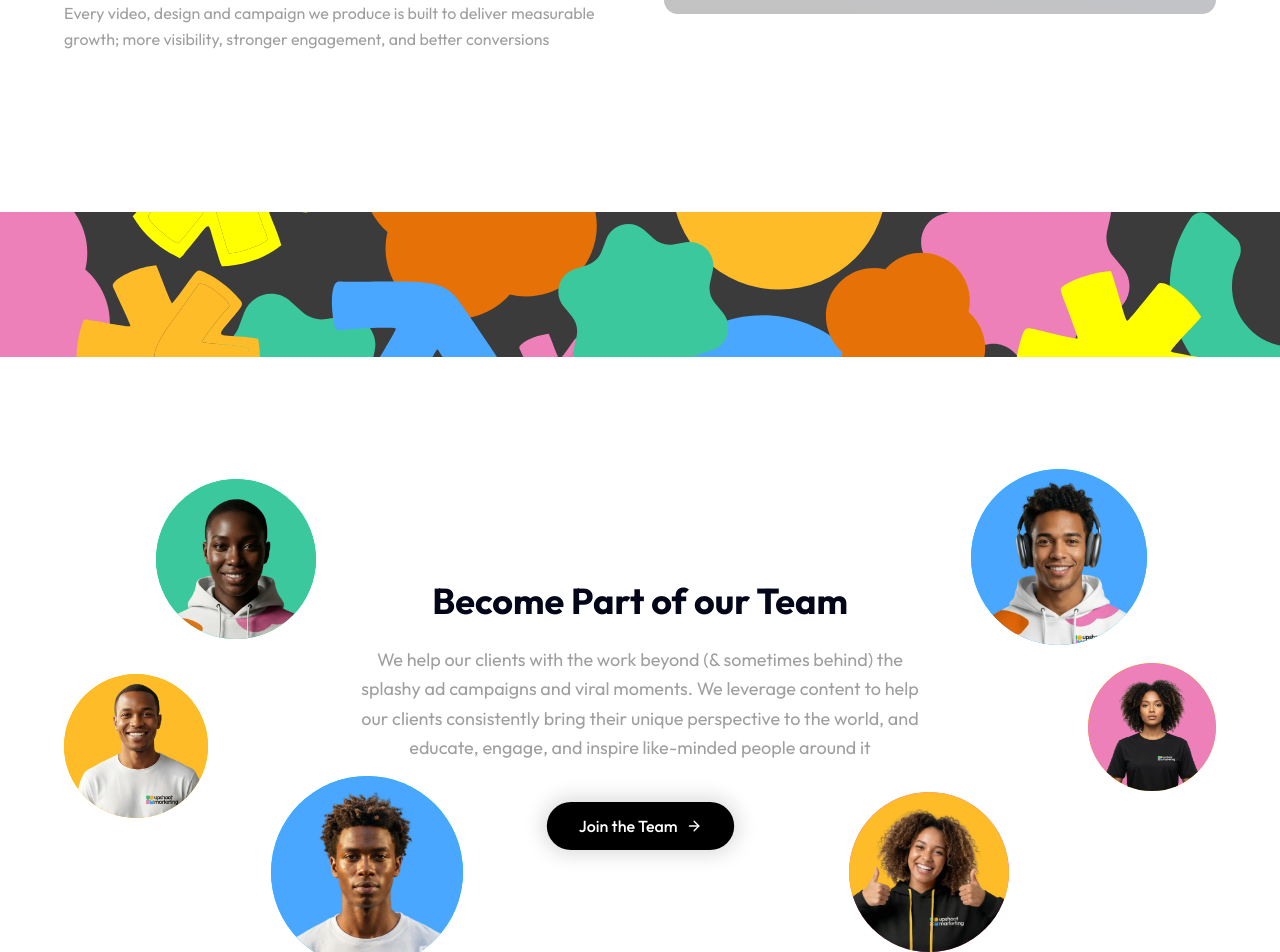
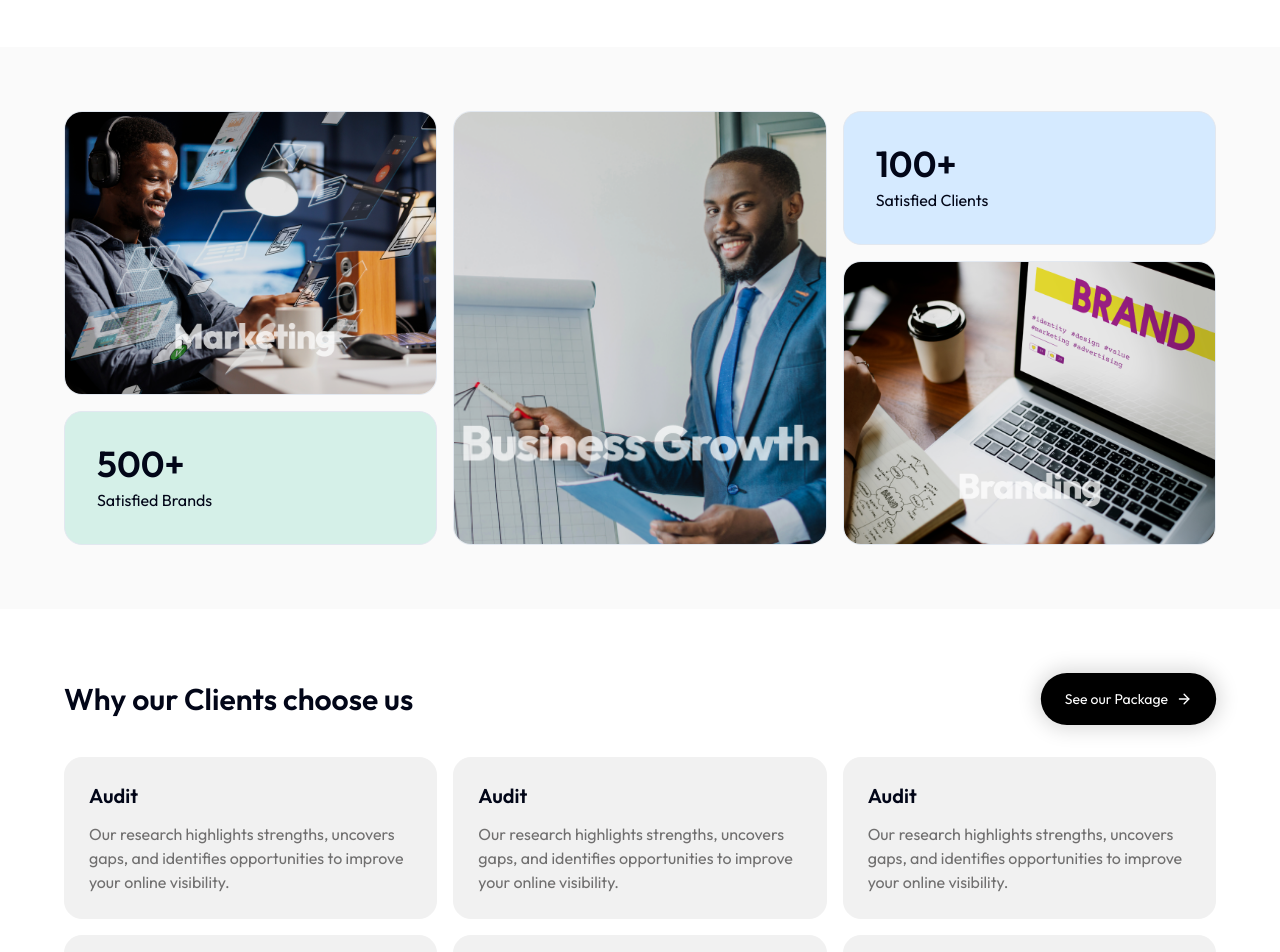
Before and after one commit to Ewosoft-Solutions/upshootmarketing, a Next.js app: page /about-us in a window 1280 px wide. Shown: the part 511-1463 px from the top of the page. Built offline with nearby package versions, Linux system fonts and the light colour scheme.

Commit message:
About us page

```diff
--- a/app/about-us/page.tsx
+++ b/app/about-us/page.tsx
@@ -1,11 +1,173 @@
-import { AboutSection } from '@/app/components/sections/AboutSection';
-import { CTASection } from '@/app/components/sections/CTASection';
+import Link from 'next/link';
+import Image from 'next/image';
+import { Play } from 'lucide-react';
+import { ShimmerButton } from '@/app/components/ui/shimmer-button';
+
+const aboutParagraphs = [
+  'UpShoot Marketing is a B2B marketing agency helping brands grow faster through content that connects, converts, and drives real results.',
+  'We partner with businesses to turn their ideas into powerful stories that attract attention, build trust, and inspire action by combining strategic content planning, creative storytelling, and high-quality visuals. We help companies stand out, scale their marketing, and strengthen their customer relationships.',
+  'At UpShoot Marketing, we go beyond creating content, we create momentum. Every video, design, and campaign we produce is built to deliver measurable growth: more visibility, stronger engagement, and better conversions.',
+];
+
+const stats = [
+  { value: '500', label: 'Satisfied Brands' },
+  { value: '100', label: 'Satisfied Clients' },
+];
+
+const aboutPhotoTiles = [
+  {
+    key: 'p1',
+    src: '/assets/images/sections/hero/marketing.front.png',
+    alt: 'Marketing campaign visual',
+  },
+  {
+    key: 'p2',
+    src: '/assets/images/sections/hero/business-growth.front.png',
+    alt: 'Business growth visual',
+  },
+  {
+    key: 'p3',
+    src: '/assets/images/sections/hero/branding.front.png',
+    alt: 'Branding visual',
+  },
+];
+
+const clientReasons = [
+  {
+    title: 'Audit',
+    description:
+      'Our research highlights strengths, uncovers gaps, and identifies opportunities to improve your online visibility.',
+  },
+  {
+    title: 'Audit',
+    description:
+      'Our research highlights strengths, uncovers gaps, and identifies opportunities to improve your online visibility.',
+  },
+  {
+    title: 'Audit',
+    description:
+      'Our research highlights strengths, uncovers gaps, and identifies opportunities to improve your online visibility.',
+  },
+  {
+    title: 'Audit',
+    description:
+      'Our research highlights strengths, uncovers gaps, and identifies opportunities to improve your online visibility.',
+  },
+  {
+    title: 'Audit',
+    description:
+      'Our research highlights strengths, uncovers gaps, and identifies opportunities to improve your online visibility.',
+  },
+  {
+    title: 'Audit',
+    description:
+      'Our research highlights strengths, uncovers gaps, and identifies opportunities to improve your online visibility.',
+  },
+];
 
 export default function AboutUsPage() {
   return (
-    <main className='pt-20'>
-      <AboutSection />
-      <CTASection />
+    <main className='container-px pb-20 pt-32 md:pt-36'>
+      <section className='mx-auto max-w-7xl space-y-16'>
+        <div className='grid items-center gap-10 lg:grid-cols-2'>
+          <div>
+            <h1 className='text-4xl font-bold md:text-6xl'>About Us</h1>
+            <div className='mt-6 space-y-4 text-muted-foreground leading-relaxed'>
+              {aboutParagraphs.map((paragraph) => (
+                <p key={paragraph}>{paragraph}</p>
+              ))}
+            </div>
+          </div>
+
+          <div className='relative aspect-video overflow-hidden rounded-xl bg-muted'>
+            <div className='absolute inset-0 bg-linear-to-br from-primary/25 to-accent/25' />
+            <div className='absolute inset-0 flex items-center justify-center px-6 text-center'>
+              <div>
+                <span className='mx-auto mb-4 flex h-20 w-20 items-center justify-center rounded-full bg-white/15 backdrop-blur-sm'>
+                  <Play className='ml-1 h-8 w-8 fill-white text-white' />
+                </span>
+                <p className='font-medium text-white'>
+                  Video Explaining Upshoot
+                </p>
+              </div>
+            </div>
+          </div>
+        </div>
+
+        <div className='relative left-1/2 right-1/2 -mx-[50vw] w-screen bg-muted/40'>
+          <div className='container-px py-12 md:py-16'>
+            <div className='mx-auto grid max-w-7xl grid-cols-1 gap-4 md:grid-cols-3 md:grid-rows-3'>
+              <article className='order-1 relative min-h-52 overflow-hidden rounded-2xl border border-border md:order-0 md:col-start-1 md:row-start-1 md:row-span-2'>
+                <Image
+                  src={aboutPhotoTiles[0].src}
+                  alt={aboutPhotoTiles[0].alt}
+                  fill
+                  className='object-cover'
+                  sizes='(min-width: 1024px) 20vw, 100vw'
+                />
+              </article>
+
+              <article className='order-3 relative min-h-52 overflow-hidden rounded-2xl border border-border md:order-0 md:col-start-2 md:row-start-1 md:row-span-3'>
+                <Image
+                  src={aboutPhotoTiles[1].src}
+                  alt={aboutPhotoTiles[1].alt}
+                  fill
+                  className='object-cover'
+                  sizes='(min-width: 1024px) 20vw, 100vw'
+                />
+              </article>
+
+              <article className='order-4 rounded-2xl border border-border bg-stat-2 p-8 text-left md:order-0 md:col-start-3 md:row-start-1'>
+                <p className='text-3xl font-semibold md:text-4xl'>
+                  {stats[1].value}+
+                </p>
+                <p className='mt-1'>{stats[1].label}</p>
+              </article>
+
+              <article className='order-5 relative min-h-52 overflow-hidden rounded-2xl border border-border md:order-0 md:col-start-3 md:row-start-2 md:row-span-2'>
+                <Image
+                  src={aboutPhotoTiles[2].src}
+                  alt={aboutPhotoTiles[2].alt}
+                  fill
+                  className='object-cover'
+                  sizes='(min-width: 1024px) 20vw, 100vw'
+                />
+              </article>
+
+              <article className='order-2 rounded-2xl border border-border bg-stat-1 p-8 text-left md:order-0 md:col-start-1 md:row-start-3'>
+                <p className='text-3xl font-semibold md:text-4xl'>
+                  {stats[0].value}+
+                </p>
+                <p className='mt-1'>{stats[0].label}</p>
+              </article>
+            </div>
+          </div>
+        </div>
+
+        <div className='space-y-8'>
+          <div className='flex flex-col items-start justify-between gap-4 rounded-2xl md:flex-row md:items-center'>
+            <h2 className='text-2xl font-semibold md:text-3xl'>
+              Why our Clients choose us
+            </h2>
+            <ShimmerButton asChild size='default' colorVariant='primary'>
+              <Link href='/pricing'>See our Package</Link>
+            </ShimmerButton>
+          </div>
+          <div className='grid gap-4 md:grid-cols-2 xl:grid-cols-3'>
+            {clientReasons.map((reason, index) => (
+              <article
+                key={`${reason.title}-${index.toString()}`}
+                className='rounded-2xl border border-card bg-card p-6'
+              >
+                <h2 className='text-xl font-semibold'>{reason.title}</h2>
+                <p className='mt-3 text-muted-foreground'>
+                  {reason.description}
+                </p>
+              </article>
+            ))}
+          </div>
+        </div>
+      </section>
     </main>
   );
 }
--- a/app/components/ui/shimmer-button.tsx
+++ b/app/components/ui/shimmer-button.tsx
@@ -4,11 +4,17 @@ import { motion } from 'framer-motion';
 import { ArrowRight } from 'lucide-react';
 import { Button } from '@/components/ui/button';
 import { cn } from '@/lib/utils';
-import { type ReactNode, type ComponentProps } from 'react';
+import {
+  cloneElement,
+  isValidElement,
+  type ReactElement,
+  type ReactNode,
+  type ComponentProps,
+} from 'react';
 
 const colorVariants = {
   primary: {
-    button: '',
+    button: 'bg-primary text-primary-foreground hover:bg-primary/90',
     shimmer: 'bg-linear-to-r from-transparent via-white/20 dark:via-black/15 to-transparent',
     glow: [
       '0 0 0 0 rgba(0, 0, 0, 0)',
@@ -53,6 +59,7 @@ export function ShimmerButton({
   ...buttonProps
 }: Readonly<ShimmerButtonProps>) {
   const colors = colorVariants[colorVariant];
+  const usesAsChild = buttonProps.asChild === true;
 
   const defaultIcon = (
     <motion.span
@@ -65,7 +72,41 @@ export function ShimmerButton({
   );
   const trailingIcon = icon === undefined ? defaultIcon : icon;
 
-  const button = (
+  let button: ReactNode;
+
+  if (usesAsChild) {
+    if (!isValidElement(children)) {
+      throw new Error('ShimmerButton with asChild expects a single React element child.');
+    }
+
+    const childElement = children as ReactElement<{
+      className?: string;
+      children?: ReactNode;
+    }>;
+
+    const childClassName = childElement.props.className;
+
+    button = cloneElement(
+      childElement,
+      {
+        className: cn(
+          'group relative inline-flex overflow-hidden rounded-4xl items-center justify-center gap-2',
+          sizeVariants[size],
+          colors.button,
+          className,
+          childClassName,
+        ),
+      },
+      <>
+        <span className='pointer-events-none absolute inset-0 animate-shimmer'>
+          <span className={cn('absolute inset-0 -skew-x-12', colors.shimmer)} />
+        </span>
+        {childElement.props.children}
+        {trailingIcon}
+      </>,
+    );
+  } else {
+    button = (
       <Button
         size='lg'
         className={cn(
@@ -83,6 +124,7 @@ export function ShimmerButton({
         {trailingIcon}
       </Button>
     );
+  }
 
   if (!pulse) return button;
 
--- a/app/globals.css
+++ b/app/globals.css
@@ -50,6 +50,8 @@
   --color-footer-input-text: var(--footer-input-text);
   --color-footer-input-placeholder: var(--footer-input-placeholder);
   --color-footer-social: var(--footer-social);
+  --color-stat-1: var(--stat-1);
+  --color-stat-2: var(--stat-2);
   --radius-sm: calc(var(--radius) - 4px);
   --radius-md: calc(var(--radius) - 2px);
   --radius-lg: var(--radius);
@@ -72,7 +74,7 @@
   --brand-dark: oklch(0.15 0.02 265); /* Dark background */
   --brand-darker: oklch(0.1 0.02 265); /* Even darker */
 
-  --card: oklch(1 0 0);
+  --card: oklch(0.9581 0 0.899);
   --card-foreground: oklch(0.129 0.042 264.695);
   --popover: oklch(1 0 0);
   --popover-foreground: oklch(0.129 0.042 264.695);
@@ -81,7 +83,7 @@
   --secondary: oklch(0.968 0.007 247.896);
   --secondary-foreground: oklch(0.208 0.042 265.755);
   --muted: oklch(0.9642 0 0.899);
-  --muted-foreground: oklch(0.7033 0.0012 17.2);
+  --muted-foreground: oklch(0.5426 0.0012 17.2);
   --accent: oklch(0.129 0.042 264.695);
   --accent-foreground: oklch(0.984 0.003 247.858);
   --destructive: oklch(0.577 0.245 27.325);
@@ -119,6 +121,10 @@
   --footer-input-text: oklch(1 0 89.9);
   --footer-input-placeholder: oklch(0.6175 0.0283 161.4);
   --footer-social: oklch(0.7033 0.0012 17.2);
+
+  /* About Us stats cards */
+  --stat-1: oklch(93.32% 0.0303 175.9);
+  --stat-2: oklch(92.8% 0.0363 248.2);
 }
 
 .dark {
@@ -133,7 +139,7 @@
   --secondary: oklch(0.279 0.041 260.031);
   --secondary-foreground: oklch(0.984 0.003 247.858);
   --muted: oklch(0.279 0.041 260.031);
-  --muted-foreground: oklch(0.706 0.003 17); /* #A09F9F */
+  --muted-foreground: oklch(0.5426 0.0012 17.2);
   --accent: oklch(0.129 0.042 264.695);
   --accent-foreground: oklch(0.984 0.003 247.858);
   --destructive: oklch(0.704 0.191 22.216);
@@ -163,12 +169,16 @@
   /* Footer Colors */
   --footer-bg: oklch(0.1 0.02 265); /* darker bg */
   --footer-text: oklch(0.984 0.003 247.858); /* near white */
-  --footer-muted: oklch(0.706 0.003 17); /* #A09F9F */
+  --footer-muted: oklch(0.5426 0.0012 17.2);
   --footer-border: oklch(1 0 0 / 10%);
   --footer-input-bg: oklch(0.2488 0.0015 17.3);
   --footer-input-text: oklch(1 0 89.9);
   --footer-input-placeholder: oklch(0.6175 0.0283 161.4);
   --footer-social: oklch(0.7033 0.0012 17.2);
+
+  /* About Us stats cards */
+  --stat-1: oklch(93.32% 0.0303 175.9);
+  --stat-2: oklch(92.8% 0.0363 248.2);
 }
 
 @media (min-width: 1024px) {
```
Lines whose indentation alone changed are shown as unchanged.
